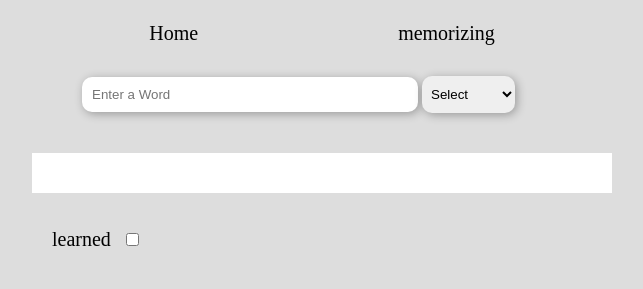
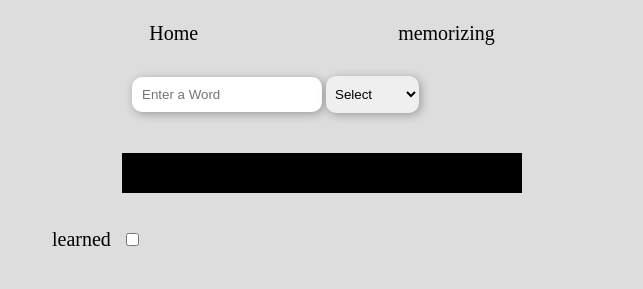
Before and after one commit to ENGabdullahiHassan/fetch-localData, a plain HTML site: page index.html in a window 1280 px wide. Shown: the whole page, without its empty margins (318-961 px from the left). Drawn offline with Linux system fonts and the light colour scheme.

Commit message:
typo error

```diff
--- a/index.html
+++ b/index.html
@@ -5,6 +5,7 @@
     <meta name="viewport" content="width=device-width, initial-scale=1.0">
     <title>Dictionery</title>
     <link rel="stylesheet" href="style.css">
+    <link rel="stylesheet" href="mobile.css">
 </head>
 <body>
     <ul>
--- /dev/null
+++ b/mobile.css
@@ -0,0 +1,25 @@
+form{
+    width: 400px;
+    margin: auto;
+    /* background-color: aqua; */
+    padding: 10px;
+}
+#search-input{
+    width: 50%;
+    padding: 10px;
+    border: 0;
+    border-radius: 10px;
+    outline: none;
+    box-shadow: 2px 2px 10px rgba(0, 0, 0, 0.3);
+}
+.show-data{
+
+    max-width: 400px;
+    width: 100%;
+    display: flex;
+    flex-direction: column;
+    margin: auto;
+    background-color: black;
+    margin-top: 30px;
+    padding: 20px;
+}
```
Also changed, not shown: memorizing.html (+1 -0 lines).
